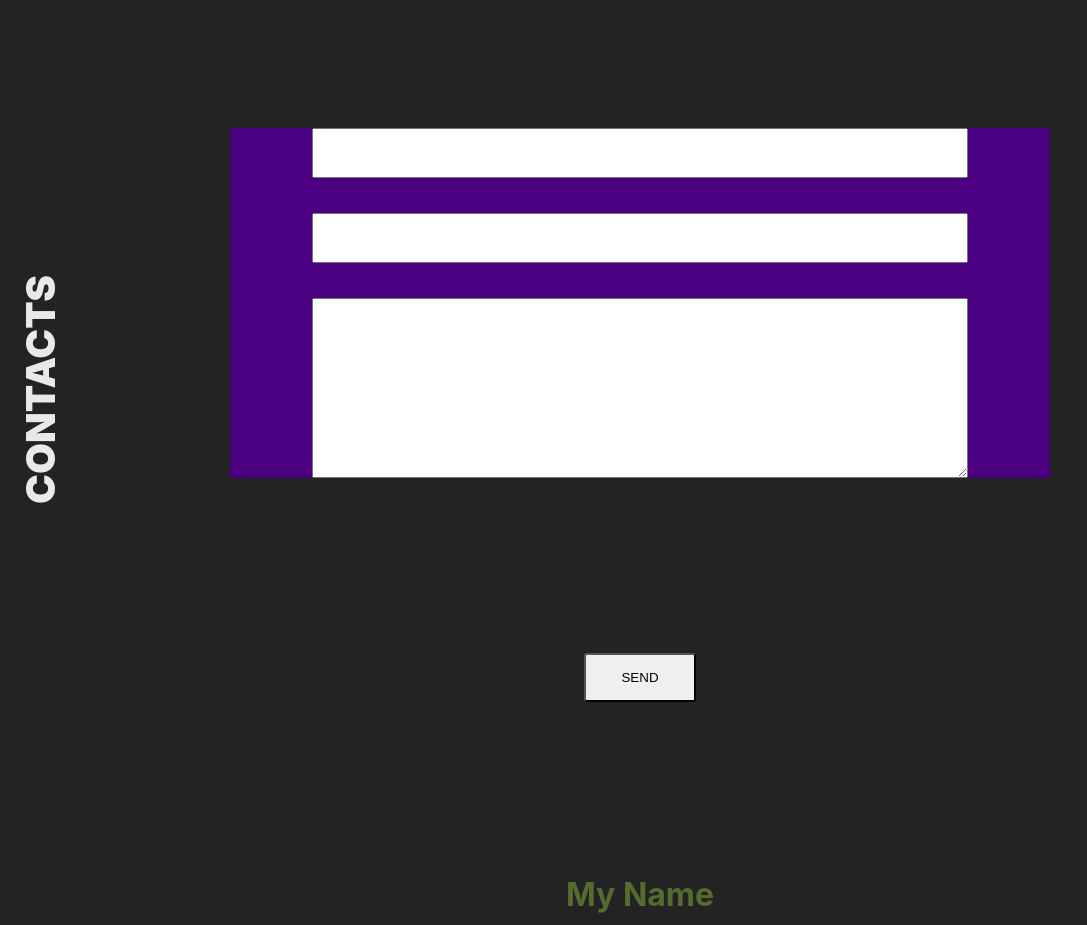
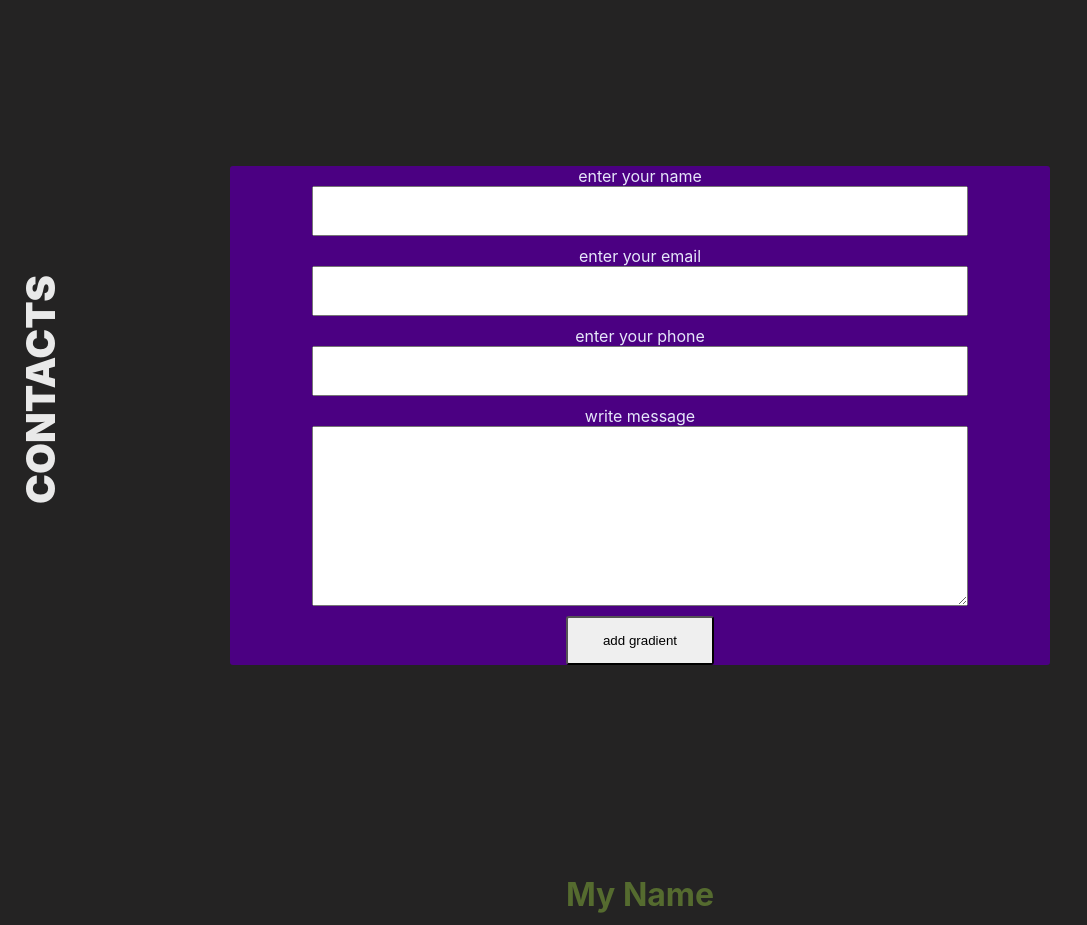
Before and after one commit to serIvanich/portfolio, a React (Create React App) app: page / in a window 1280 px wide. Shown: the part 2800-3725 px from the top of the page, without its empty margins (0-1087 px from the left). Built offline with nearby package versions, Linux system fonts and the light colour scheme.

Commit message:
added formik for contacts form, remote work:hover

```diff
--- a/package.json
+++ b/package.json
@@ -8,6 +8,7 @@
     "@testing-library/react": "^11.1.0",
     "@testing-library/user-event": "^12.1.10",
     "classnames": "^2.3.1",
+    "formik": "^2.2.9",
     "gh-pages": "^3.2.0",
     "react": "^17.0.2",
     "react-dom": "^17.0.2",
--- a/src/features/contacts/Contacts.jsx
+++ b/src/features/contacts/Contacts.jsx
@@ -1,6 +1,7 @@
 import React from 'react'
 import s from './Contacts.module.scss'
 import {Title} from "../../common/component/Title";
+import { ContactsForm } from './ContactsForm';
 
 
 export const Contacts = () => {
@@ -9,15 +10,18 @@ export const Contacts = () => {
         <div className={s.contactsBlock}  id={'contacts'}>
             <div className={s.contactsContainer}>
                 <Title title={'Contacts'} />
-                <form className={s.contactsForm}>
+                <ContactsForm />
+            </div>
+        </div>
+    )
+}
+
+
+{/* <form className={s.contactsForm}>
                     <input className={s.input} alt={'name'}/>
                     <input className={s.input}/>
                     <textarea className={s.textarea}/>
 
 
                 </form>
-                <button className={s.contactsButton}>SEND</button>
-            </div>
-        </div>
-    )
-}
+                <button className={s.contactsButton}>SEND</button> */}
--- /dev/null
+++ b/src/features/contacts/ContactsForm.jsx
@@ -0,0 +1,75 @@
+import React from 'react';
+import { useFormik } from 'formik';
+import s from './ContactsForm.module.scss'
+
+
+ export const ContactsForm = () => {
+
+
+  const formik = useFormik({
+    initialValues: {
+        name: '',
+        email: '',
+        phone: '',
+        message: '',
+    },
+    validate: (values) => {
+        const errors = {};
+        if (!values.name) {
+            errors.name = 'Required';
+        } else if (/(^[A-F0-9]{*}$)/i.test(values.name)) {
+            errors.name = 'Invalid name';
+        }
+        if (!values.email) {
+            errors.email = 'Required';
+        } else if (/(^[A-F0-9]{*}$)/i.test(values.email)) {
+            errors.email = 'Invalid email';
+        }
+
+        return errors;
+    },
+
+    onSubmit: (values) => {
+       console.log(values);
+
+        //formik.resetForm()
+    },
+});
+
+return (
+    <form  className={s.contactsFormContainer} onSubmit={formik.handleSubmit}>
+        <label htmlFor="name" >enter your name</label>
+        <input
+            placeholder={''}
+            {...formik.getFieldProps('name')}  />
+        <div style={{'color': 'red', 'height': '10px'}}>
+            {formik.touched.name && formik.errors.name && formik.errors.name}
+        </div>
+        <label htmlFor="email" >enter your email</label>
+        <input
+            placeholder={''}
+            {...formik.getFieldProps('email')}  />
+        <div style={{'color': 'red', 'height': '10px'}}>
+            {formik.touched.email && formik.errors.email && formik.errors.email}
+        </div>
+
+        <label htmlFor="phone" >enter your phone</label>
+        <input
+            placeholder={''}
+            {...formik.getFieldProps('phone')}  />
+        <div style={{'color': 'red', 'height': '10px'}}>
+            {formik.touched.phone && formik.errors.phone && formik.errors.phone}
+        </div>
+
+        <label htmlFor="message" >write message</label>
+        <textarea
+            placeholder={''}
+            {...formik.getFieldProps('message')}  />
+        <div style={{'color': 'red', 'height': '10px'}}>
+            {formik.touched.message && formik.errors.message && formik.errors.message}
+        </div>
+
+        <button type="submit">add gradient</button>
+    </form>
+)
+}
--- /dev/null
+++ b/src/features/contacts/ContactsForm.module.scss
@@ -0,0 +1,32 @@
+@import '../../common/styles/sass/mixins.scss';
+
+.contactsFormContainer {
+
+    min-height: 350px;
+    // width: 80%;
+    display: flex;
+    flex-direction: column;
+    align-items: center;
+    justify-content: space-between;
+    border-radius: 3px;
+    background-color: indigo;
+
+   @include adaptabilityWidth(100%);
+    & input {
+      height: 50px;
+
+      font-size: 20px;
+      @include adaptabilityWidth();
+    }
+    & textarea {
+      height: 180px;
+
+      font-size: 20px;
+      @include adaptabilityWidth();
+    }
+
+    button {
+      padding: 15px 35px;
+      border-radius: 3px;
+    }
+  }
--- a/src/features/remove-work/RemoveWork.jsx
+++ b/src/features/remove-work/RemoveWork.jsx
@@ -1,6 +1,6 @@
 import React from 'react'
 import s from './RemoveWork.module.scss'
-
+import { Link} from "react-scroll";
 
 export const RemoveWork = () => {
 
@@ -8,9 +8,22 @@ export const RemoveWork = () => {
         <div className={s.removeWorkBlock}>
             <div className={s.removeWorkContainer}>
                 <h2 className={s.title}>considering options for remote work</h2>
-                <a className={s.linkOffRemoveWork} href='/'>
+
+                <Link
+                  className={s.linkOffRemoveWork}
+                  //activeClass={s.active}
+                  to="contacts"
+                  spy={true}
+                  smooth={true}
+                  //onClick={onClickLink}
+                  duration={3000}
+                >
                     write me
-                </a>
+                </Link>
+
+                {/* <a className={s.linkOffRemoveWork} href='/'>
+                    write me
+                </a> */}
             </div>
         </div>
     )
--- a/src/features/remove-work/RemoveWork.module.scss
+++ b/src/features/remove-work/RemoveWork.module.scss
@@ -25,6 +25,7 @@
     .title {
       text-align: center;
       font-size: 33px;
+
     }
 
     .linkOffRemoveWork {
@@ -41,5 +42,8 @@
 
 
   }
+  &:hover{
+    filter: invert(150%);
+  }
 
 }
```
Also changed, not shown: 1 other file (tests, documents, lock files or other folders).
